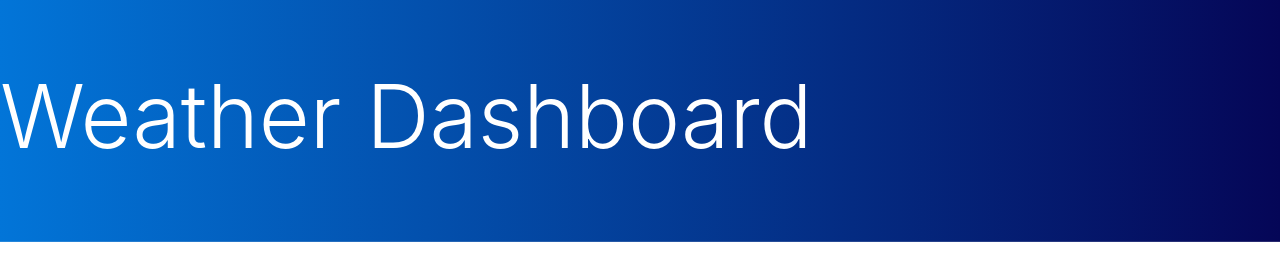
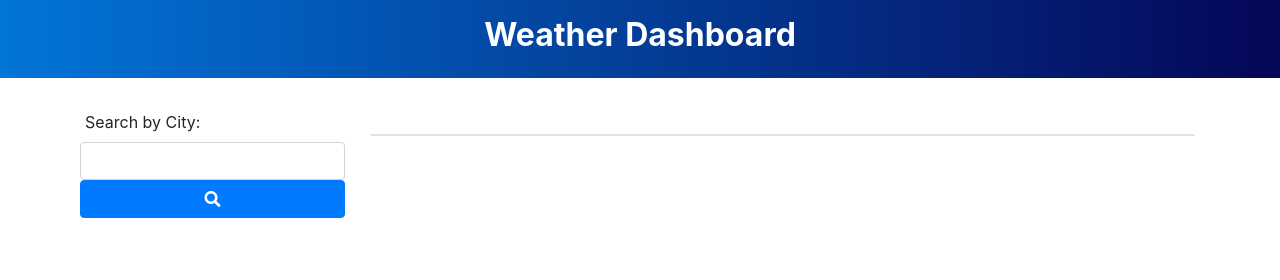
Before and after one commit to pamelac21/Weather-Dashboard, a plain HTML site: page index.html in a window 1280 px wide. Drawn offline with nearby package versions, Linux system fonts and the light colour scheme; no server answers.

Commit message:
fetch running, search and btn added, html frame

```diff
--- a/assets/script.js
+++ b/assets/script.js
@@ -1,5 +1,17 @@
 const APIkey = "77d964daadf18f4da0191f491935d9c4"
 let city = ""
+
+
+
+
+
+//WEATHER from api
+let weather = () => {
+    let city = $("#searchBar").val()
+
+
+
+
 
 //city fetch for coord
 let cityUrl = ("https://api.openweathermap.org/data/2.5/weather?q=" + city + "&units=imperial" + "&appid=" + APIkey)
@@ -27,3 +39,11 @@ let onecallUrl = ("https://api.openweathermap.org/data/2.5/onecall?lat=" + latit
   .then(async (response) => {
       console.log(response)
   })
+}
+
+//search
+$("#searchBtn").on("click", (event) => {
+    event.preventDefault()
+
+    weather()
+})
--- a/assets/style.css
+++ b/assets/style.css
@@ -1,7 +1,32 @@
 #header {
-    background-image: linear-gradient(to right, #0275d8, #050657);
-    background-size: cover;
-    background-position-y: 40%;
-    color: white;
-    position: relative;
+  background-image: linear-gradient(to right, #0275d8, #050657);
+  background-size: cover;
+  background-position-y: 40%;
+  color: white;
+  position: relative;
 }
+
+#header h1 {
+  font-size: 200%;
+  text-align: center;
+  font-weight: bold;
+  background-clip: text;
+}
+
+.jumbotron {
+  padding: 1rem;
+  border-radius: 0;
+}
+
+#searchBar {
+  width: 100%;
+}
+
+#searchBtn {
+  width: 100%;
+}
+
+#searchBtn-icon {
+  width: 15px;
+  display: inline-block;
+}
--- a/index.html
+++ b/index.html
@@ -13,12 +13,34 @@
     <header id="header" class="jumbotron jumbotron-fluid text-container">
         <h1 class="display-2">Weather Dashboard</h1>
     </header>
+    <section class="container" id="content">
+        <div class="row">
 
+            <div id="left-side" class="col-md-3">
+                <form>
+                    <label for="searchBar">Search by City:</label>
+                    <div class="form-row">
+                        <input id="searchBar" class="form-control" name="city" value=""></input>
+                        <button id="searchBtn" class="btn btn-primary" type="submit"><i class="fas fa-search"></i></button>
+                    </div>
+                </form>
+
+                <ul id="searchResults" class="list-group mt-4"></ul>
+                <a id="clear" href="#"></a>
+            </div>
+
+            <div id="right-side" class="col-md-9 pt-4">
+                <div id="weather" class="border rounded"></div>
+                <div id="forecast" class="mt-5"></div>
+            </div>
+        </div>
+    </section>
 
 <script src="https://cdnjs.cloudflare.com/ajax/libs/jquery/3.6.0/jquery.min.js" integrity="sha512-894YE6QWD5I59HgZOGReFYm4dnWc1Qt5NtvYSaNcOP+u1T9qYdvdihz0PPSiiqn/+/3e7Jo4EaG7TubfWGUrMQ==" crossorigin="anonymous" referrerpolicy="no-referrer"></script>
 <script src="https://stackpath.bootstrapcdn.com/bootstrap/4.3.1/js/bootstrap.min.js" integrity="sha384-JjSmVgyd0p3pXB1rRibZUAYoIIy6OrQ6VrjIEaFf/nJGzIxFDsf4x0xIM+B07jRM" crossorigin="anonymous"></script>
 <script src="https://cdnjs.cloudflare.com/ajax/libs/moment.js/2.24.0/moment.min.js"></script>
 
 <script src="assets\script.js"></script>
+
 </body>
 </html>
```
